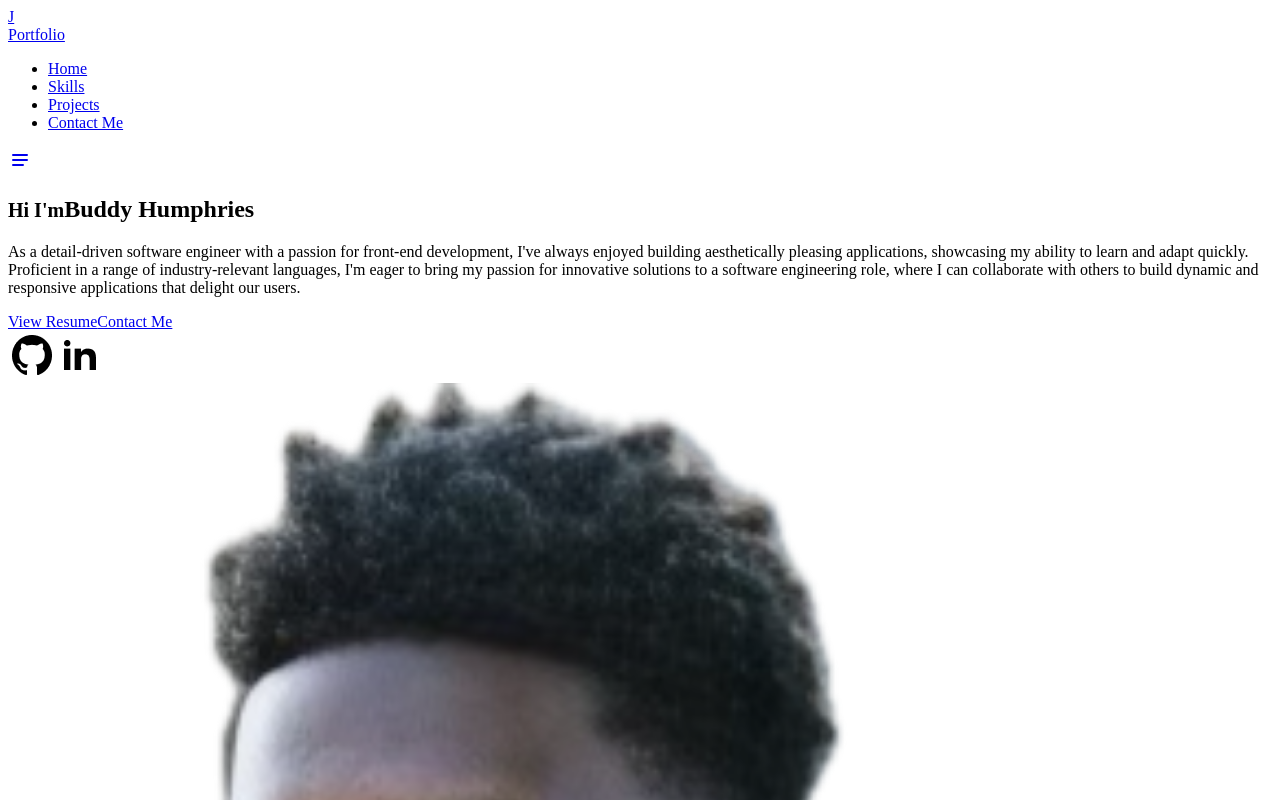
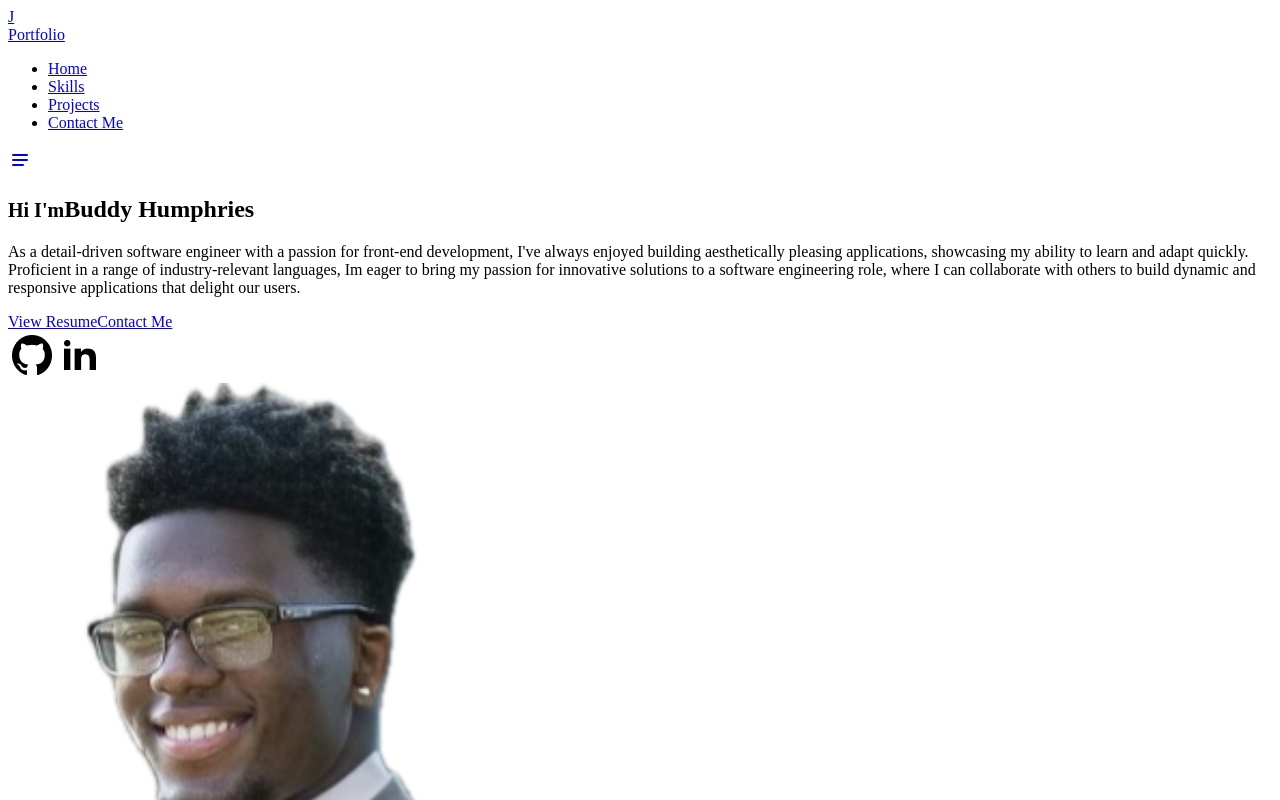
Before and after one commit to jchalla3/my-portfolio, a Next.js app: page / in a window 1280 px wide. Shown: the top 800 px of the page. Built offline with nearby package versions, Linux system fonts and the light colour scheme.

Commit message:
revamped hero

```diff
--- a/app/page.js
+++ b/app/page.js
@@ -5,18 +5,18 @@ import Image from "next/image";
 export default function Home() {
 
   const [menuOpen, setMenuOpen] = useState(false);
-  const [messageInput, setMessageInput] = useState('');
+  const [ messageInput, setMessageInput ] = useState('');
 
   const [messages, setMessages] = useState([
-    {
-      role: 'assistant',
-      content: 'How can I help you learn more about Buddy and his Resume?'
-    }
+		{
+			role: 'assistant',
+			content: 'How can I help you learn more about Buddy and his Resume?'
+		}
   ]);
 
   const submitForm = async (e) => {
     e.preventDefault();
-    let newMessages = [...messages, { role: 'user', content: messageInput }];
+    let newMessages = [...messages, { role: 'user', content: messageInput }]
     setMessages(newMessages);
     setMessageInput('');
     const apiMessage = await fetch(
@@ -59,7 +59,8 @@ export default function Home() {
               <a href="mailto:jhumphriesent@gmail.com" className="button">Contact Me</a>
             </li>
           </ul>
-          <a href="#" className="mobile-toggle" onClick={toggleMobileMenu}>
+          <a href="#" className="mobile-toggle" onClick=
+            {toggleMobileMenu}>
             <svg className="w-6 h-6 text-gray-800 dark:text-white" aria-hidden="true" xmlns="http://www.w3.org/2000/svg" width="24" height="24" fill="none" viewBox="0 0 24 24">
               <path stroke="currentColor" stroke-linecap="round" stroke-width="2" d="M5 7h14M5 12h14M5 17h10" />
             </svg>
@@ -78,7 +79,7 @@ export default function Home() {
                 enjoyed
                 building aesthetically pleasing applications, showcasing my ability to learn and adapt
                 quickly. <span> Proficient in a
-                  range of industry-relevant languages, I'm eager to bring my passion for innovative solutions
+                  range of industry-relevant languages, Im eager to bring my passion for innovative solutions
                   to
                   a software engineering role, where I can collaborate with others to build dynamic and
                   responsive
@@ -98,19 +99,13 @@ export default function Home() {
                   <img src="./imgs/github.png" alt="GitHub" width="'48" />
                 </a>
                 <a href="https://www.linkedin.com/in/buddyjoehumphries/">
-                  <img src="./imgs/linkedin.png" alt="LinkedIn" width="'48" />
+                  <img src="./imgs/linkedin.png" alt="linkedin" width="'48" />
                 </a>
               </div>
             </div>
           </div>
           <div className="hero-yellow">
-            <Image
-              src="/imgs/Buddy.png"
-              alt="Buddy Humphries"
-              width={500}
-              height={500}
-              layout="responsive"
-            />
+            <img src="./imgs/Buddy.png" alt="Buddy Humphries" width="49%" />
           </div>
         </section>
         <section className="logos container">
```
